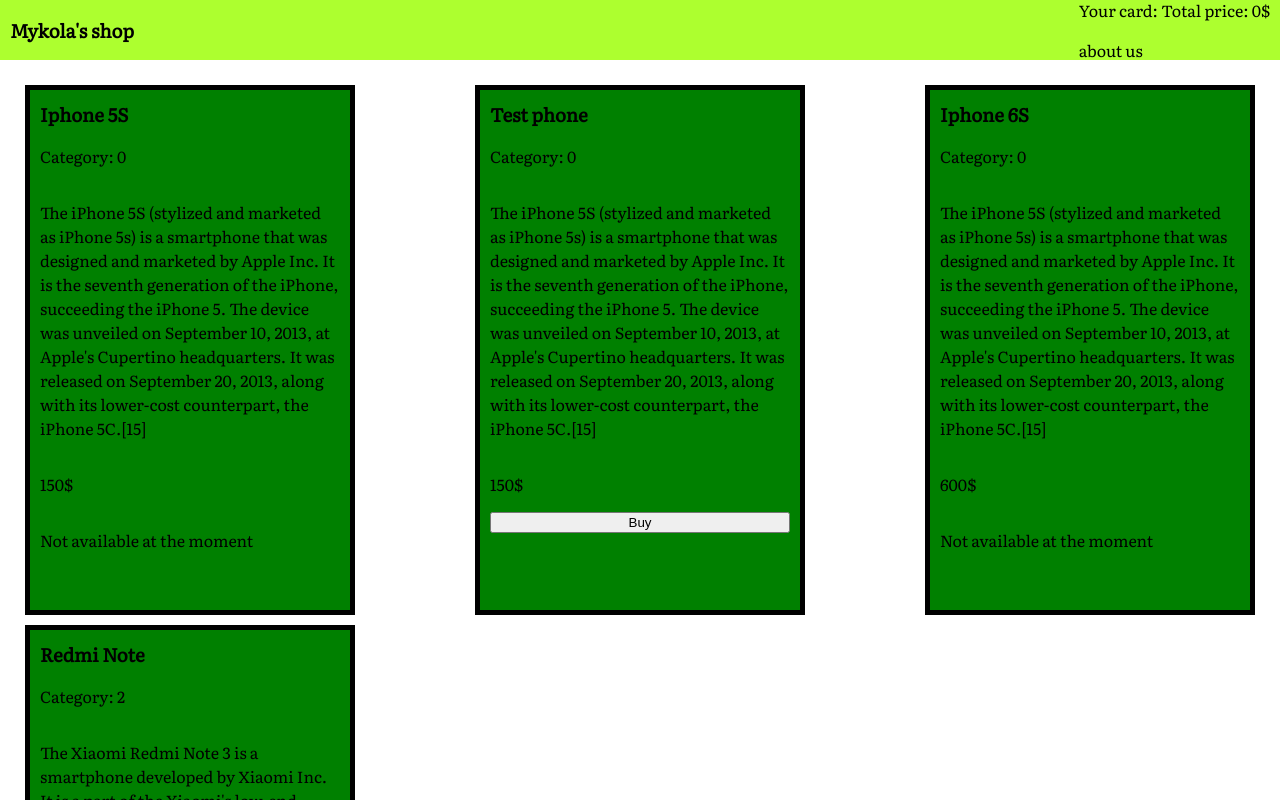
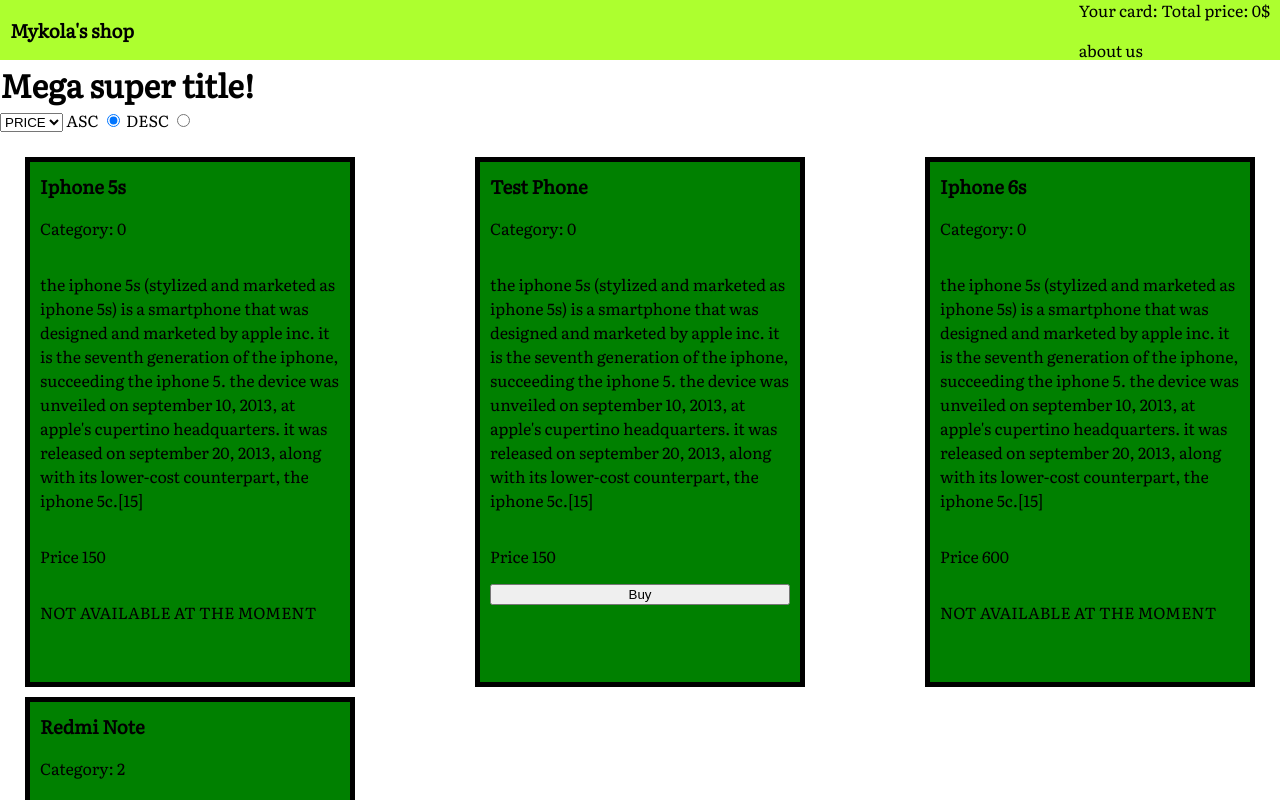
Before and after one commit to krise96/shop, an Angular app: page / in a window 1280 px wide. Shown: the top 800 px of the page. Built offline with nearby package versions, Linux system fonts and the light colour scheme.

Commit message:
Added new pipes for sorting logic, now we can sort in card and in products -list by count and by price, also tried default pipes, and async one for test

```diff
--- a/src/app/core/services/card.service.ts
+++ b/src/app/core/services/card.service.ts
@@ -3,6 +3,7 @@
 import { Subscription } from 'rxjs';
 import { ProductModel } from '../../shared/models/product/product.model';
 import { LocalStorageService } from './local-storage.service';
+import { CardItemType } from '../../shop/card-list/models/card-item.types';
 
 @Injectable({
   providedIn: 'root'
@@ -17,6 +18,15 @@
   constructor(private productService: ProductsService, private localStorageService: LocalStorageService) {
     this.productsFromLS();
     this.loadProducts();
+  }
+
+  get cardProductsWithCount(): Array<CardItemType> {
+    return this.cardProducts.map((product) => {
+      return {
+        product,
+        count: this.getCountById(product.id)
+      };
+    });
   }
 
   recalculateTotalCost(): void {
--- /dev/null
+++ b/src/app/shared/pipes/order.pipe.ts
@@ -0,0 +1,26 @@
+import { Pipe, PipeTransform } from '@angular/core';
+import { get } from 'lodash';
+
+@Pipe({
+  name: 'order'
+})
+export class OrderPipe implements PipeTransform {
+
+  transform(value: any[], field: string, direction = false): any {
+    if (field) {
+      const compareFn = (a, b) => {
+        const aValue = get(a, field);
+        const bValue = get(b, field);
+        if (typeof aValue === 'number' && typeof bValue === 'number') {
+          return direction ? aValue - bValue : bValue - aValue;
+        }
+        if (typeof aValue === 'string' && typeof bValue === 'string') {
+          return direction ? aValue.localeCompare(bValue) : bValue.localeCompare(aValue);
+        }
+      };
+      return value.sort(compareFn);
+    }
+    return value;
+  }
+
+}
--- a/src/app/shared/shared.module.ts
+++ b/src/app/shared/shared.module.ts
@@ -1,14 +1,15 @@
 import { NgModule } from '@angular/core';
 import { CommonModule } from '@angular/common';
 import { HoverDirective } from './directives/hover.directive';
+import { OrderPipe } from './pipes/order.pipe';
 
 
 
 @NgModule({
-  declarations: [HoverDirective],
+  declarations: [HoverDirective, OrderPipe],
   imports: [
     CommonModule
   ],
-  exports: [HoverDirective]
+  exports: [HoverDirective, OrderPipe]
 })
 export class SharedModule { }
--- a/src/app/shop/card-list/card-list.module.ts
+++ b/src/app/shop/card-list/card-list.module.ts
@@ -3,6 +3,7 @@
 import { CardItemComponent } from './components/card-item/card-item.component';
 import { CardListComponent } from './components/card-list/card-list.component';
 import { SharedModule } from '../../shared/shared.module';
+import { OrderPipe } from '../../shared/pipes/order.pipe';
 
 
 
@@ -12,6 +13,7 @@
     CommonModule,
     SharedModule
   ],
+  providers: [OrderPipe],
   exports: [CardItemComponent, CardListComponent],
 })
 export class CardListModule { }
--- a/src/app/shop/card-list/components/card-list/card-list.component.html
+++ b/src/app/shop/card-list/components/card-list/card-list.component.html
@@ -1,5 +1,23 @@
-<app-card-item *ngFor="let product of cardService.cardProducts"
-               [productWithCount]="productWithCount(product)"
+<select #sortField (change)="sortProducts(sortField.value, sortDirection.checked)">
+  <option value="count">COUNT</option>
+  <option value="product.price">PRICE</option>
+</select>
+ASC
+<input
+  #sortDirection
+  type="radio"
+  name="direction"
+  checked
+  (change)="sortProducts(sortField.value, sortDirection.checked)"
+>
+DESC
+<input
+  type="radio"
+  name="direction"
+  (change)="sortProducts(sortField.value, sortDirection.checked)"
+>
+<app-card-item *ngFor="let product of products"
+               [productWithCount]="product"
                (deleteOutput)="onRemove($event)"
 >
 
--- a/src/app/shop/card-list/components/card-list/card-list.component.ts
+++ b/src/app/shop/card-list/components/card-list/card-list.component.ts
@@ -3,15 +3,25 @@
 import { ProductModel } from '../../../../shared/models/product/product.model';
 import { CardItemType } from '../../models/card-item.types';
 import { DeleteOutput } from '../../../../shared/models/delete.output.types';
+import { OrderPipe } from '../../../../shared/pipes/order.pipe';
 
 @Component({
   selector: 'app-card-list',
   templateUrl: './card-list.component.html',
   styleUrls: ['./card-list.component.scss']
 })
-export class CardListComponent {
+export class CardListComponent implements OnInit {
 
-  constructor(private cardService: CardService) { }
+  public products: Array<CardItemType>;
+
+  constructor(
+    private cardService: CardService,
+    private order: OrderPipe
+  ) { }
+
+  ngOnInit(): void {
+    this.products = this.cardService.cardProductsWithCount;
+  }
 
   onRemove(deleteOutput: DeleteOutput) {
     if (!deleteOutput.multiple) {
@@ -21,11 +31,8 @@
     }
   }
 
-  productWithCount(product: ProductModel): CardItemType {
-    return {
-      product,
-      count: this.cardService.getCountById(product.id)
-    };
+  sortProducts(field: string, direction: boolean) {
+    this.products = this.order.transform(this.cardService.cardProductsWithCount, field, direction);
   }
 
   clear() {
--- a/src/app/shop/product/components/item/item.component.html
+++ b/src/app/shop/product/components/item/item.component.html
@@ -1,10 +1,10 @@
 <div class="item" appHover = "blue">
-  <h3>{{product.name}}</h3>
+  <h3>{{product.name | titlecase}}</h3>
   <p>Category: {{product.category}}</p>
-  <p>{{product.description}}</p>
-  <p>{{product.price}}$</p>
+  <p>{{product.description | lowercase}}</p>
+  <p>Price {{product.price}}</p>
   <button *ngIf="product.isAvailable; else notAvailable" (click)=onBuy(product.id)>Buy</button>
   <ng-template #notAvailable>
-    <p>Not available at the moment</p>
+    <p>{{ 'Not available at the moment' | uppercase}}</p>
   </ng-template>
 </div>
--- a/src/app/shop/product/components/product/product.component.html
+++ b/src/app/shop/product/components/product/product.component.html
@@ -1,3 +1,22 @@
+<h1>{{asyncTitle | async}}</h1>
+<select #sortField (change)="sortProducts(sortField.value, sortDirection.checked)">
+  <option value="price">PRICE</option>
+</select>
+ASC
+<input
+  #sortDirection
+  type="radio"
+  name="direction"
+  checked
+  (change)="sortProducts(sortField.value, sortDirection.checked)"
+>
+DESC
+<input
+  type="radio"
+  name="direction"
+  (change)="sortProducts(sortField.value, sortDirection.checked)"
+>
+
 <div class="product-wrapper">
   <app-item
     *ngFor="let product of products"
--- a/src/app/shop/product/components/product/product.component.ts
+++ b/src/app/shop/product/components/product/product.component.ts
@@ -1,8 +1,9 @@
 import { Component, OnDestroy, OnInit } from '@angular/core';
 import { ProductsService } from '../../../../core/services/products.service';
 import { ProductModel } from '../../../../shared/models/product/product.model';
-import { Subscription } from 'rxjs';
+import { Observable, Subscription } from 'rxjs';
 import { CardService } from '../../../../core/services/card.service';
+import { OrderPipe } from '../../../../shared/pipes/order.pipe';
 
 @Component({
   selector: 'app-product',
@@ -12,9 +13,13 @@
 export class ProductComponent implements OnInit, OnDestroy {
 
   public products: Array<ProductModel>;
+  public asyncTitle = new Observable(subscriber => subscriber.next('Mega super title!'));
   private productsSubscription: Subscription;
 
-  constructor(private productService: ProductsService, private cardService: CardService) {
+  constructor(
+    private productService: ProductsService, private cardService: CardService,
+    private order: OrderPipe
+  ) {
   }
 
   ngOnInit() {
@@ -27,4 +32,7 @@
     this.productsSubscription.unsubscribe();
   }
 
+  sortProducts(field: string, direction: boolean) {
+    this.products = this.order.transform(this.products, field, direction);
+  }
 }
```
Also changed, not shown: 1 other file (tests, documents, lock files or other folders).
